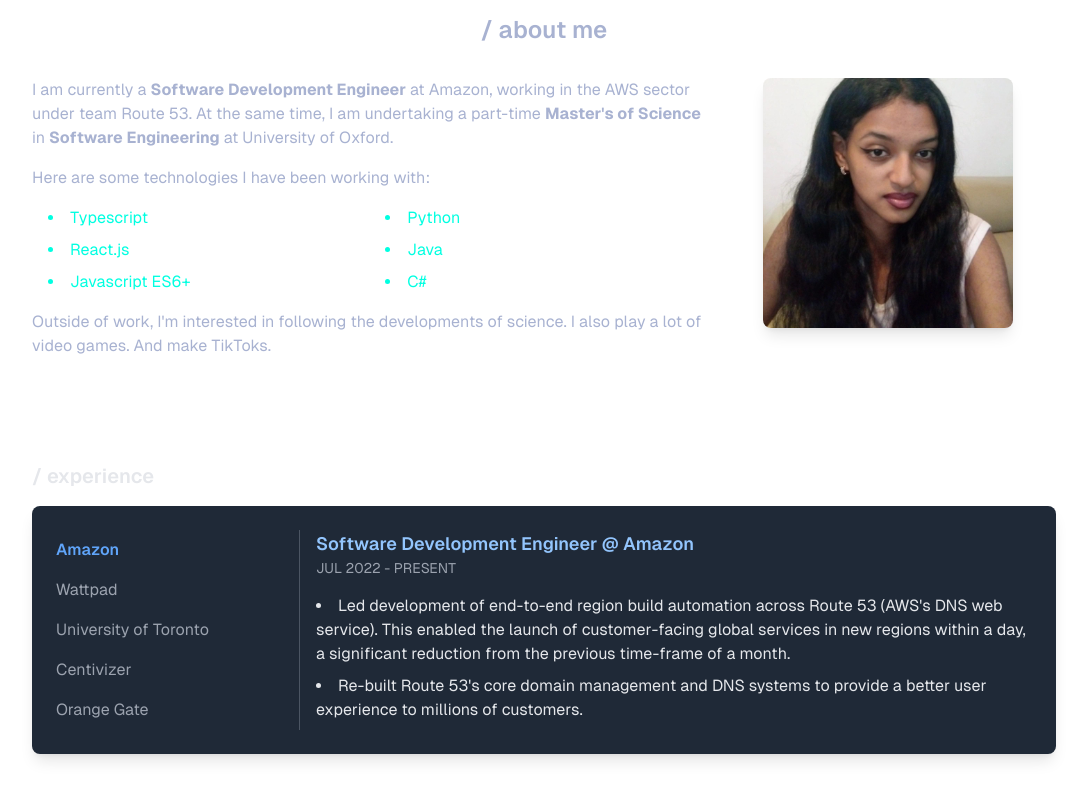
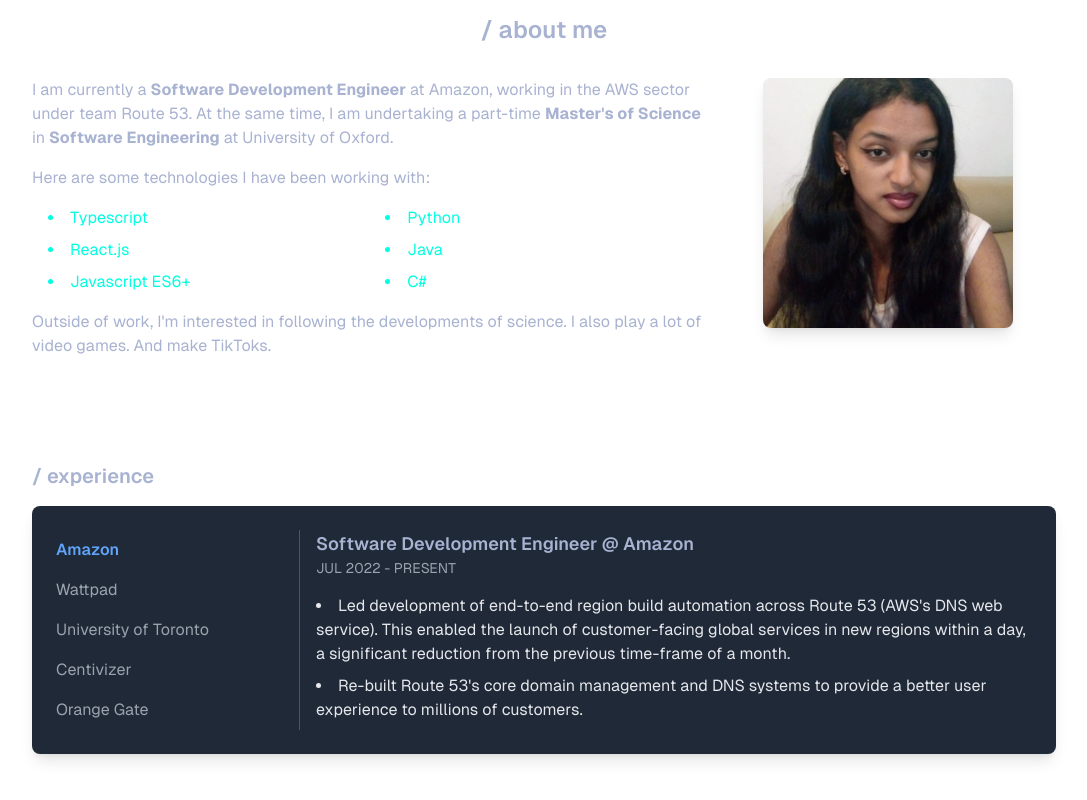
Before and after one commit to HikmaAnwar/hikma-s-portfolio, a Next.js app: page / in a window 1280 px wide. Shown: the part 1216-2016 px from the top of the page, without its empty margins (96-1183 px from the left). Built offline with nearby package versions, Linux system fonts and the light colour scheme.

Commit message:
Refactor: Update Experience component section title color for consistency

```diff
--- a/src/app/components/Experience.jsx
+++ b/src/app/components/Experience.jsx
@@ -16,7 +16,7 @@ const Experience = () => {
     <div id="experience" className="py-8">
       <FadeInSection>
         <div className="section-header mb-4">
-          <span className="section-title text-xl font-semibold text-gray-200">
+          <span className="section-title text-xl font-semibold text-colors-slate">
             / experience
           </span>
         </div>
--- a/src/app/components/JobList.jsx
+++ b/src/app/components/JobList.jsx
@@ -75,7 +75,7 @@ const JobList = () => {
             key={i}
             className={`${value === i ? "block" : "hidden"} transition-opacity`}
           >
-            <span className="block text-lg font-semibold text-blue-300">
+            <span className="block text-lg font-semibold text-colors-slate">
               {experienceItems[key].jobTitle} {key}
             </span>
             <div className="text-sm text-gray-400 mb-4">
```
